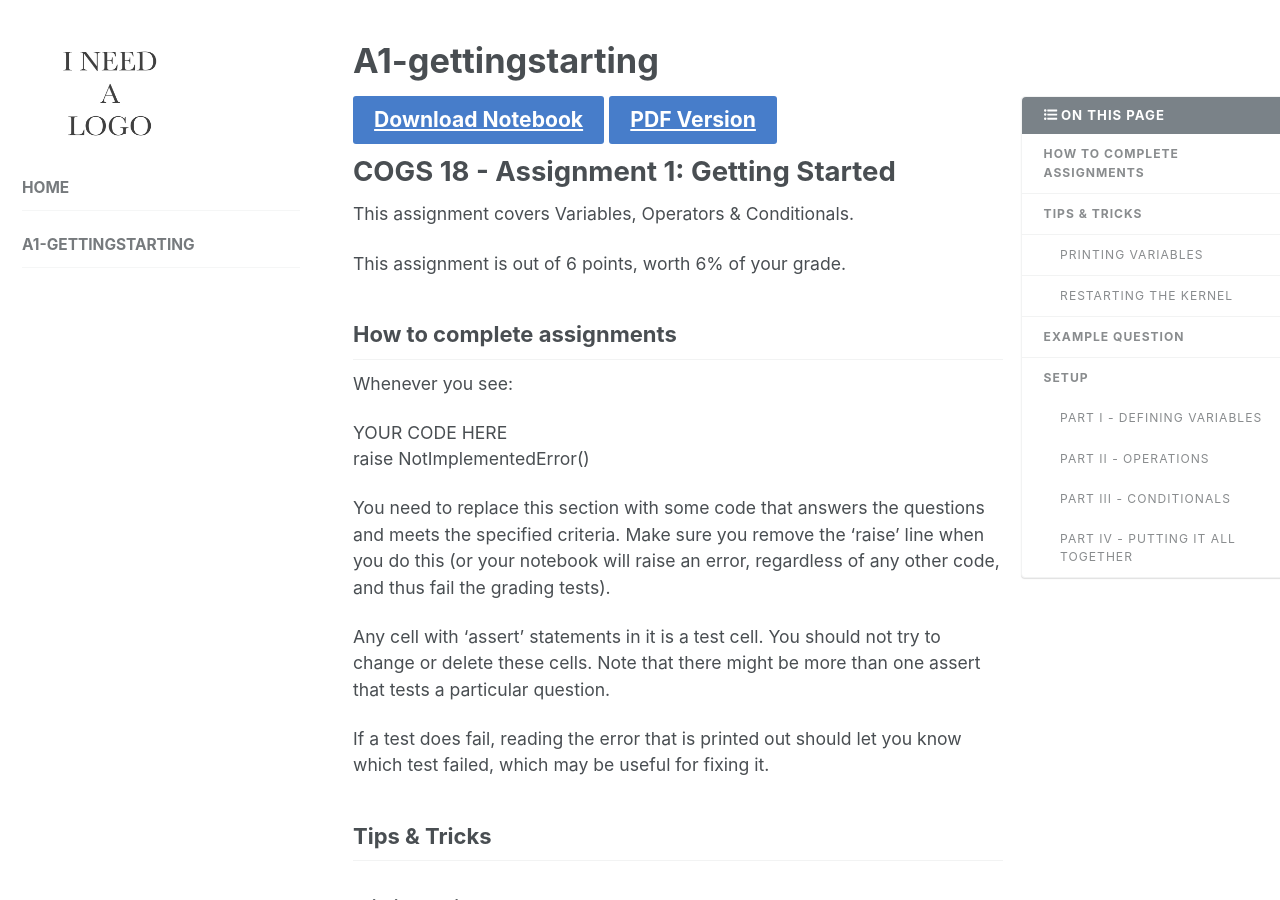
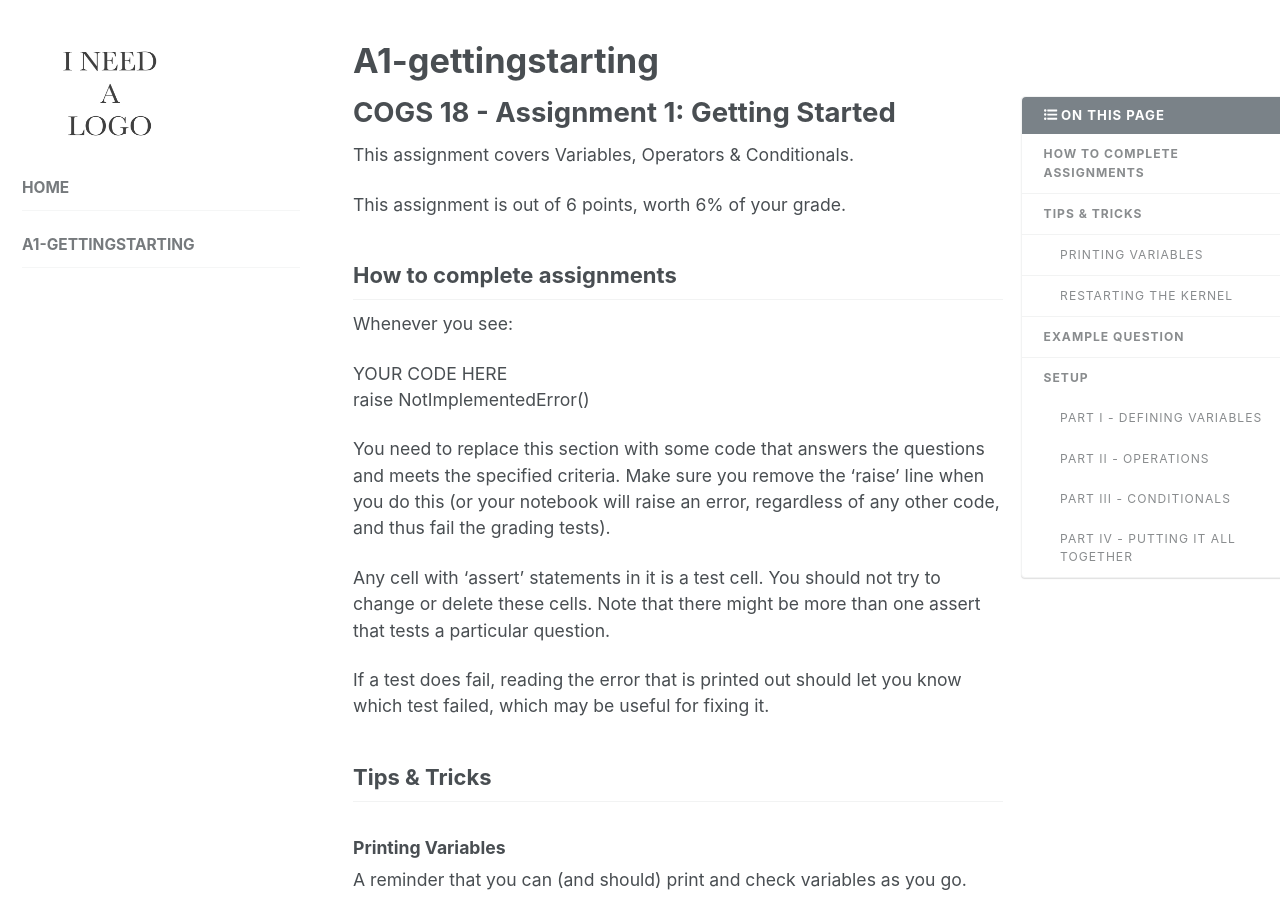
Before and after one commit to madihahaque/Assignments, a Jekyll site: the page built from _chapters/A1-GettingStarting.md, in a window 1280 px wide and 900 px high. Built offline with Jekyll 4.4.1, drawn with Linux system fonts in a browser that asks for light colours; nearby versions of some CDN libraries; comment, search, counter and statistics services are not loaded; some of the changed lines change nothing that is shown.

Commit message:
push draft assgn

```diff
--- a/_chapters/A1-GettingStarting.md
+++ b/_chapters/A1-GettingStarting.md
@@ -1,6 +1,4 @@
 ---
-download_link: assets/downloads/A1-GettingStarting.ipynb.zip
-pdf_link: assets/pdf/A1-GettingStarting.pdf
 title: 'A1-gettingstarting'
 permalink: '/chapters/A1-GettingStarting'
 previouschapter:
@@ -11,7 +9,6 @@ nextchapter:
   title: ''
 redirect_from:
   - '/chapters/a1-gettingstarting'
-  - '/'
 ---
 
 # COGS 18 - Assignment 1: Getting Started
--- a/_config.yml
+++ b/_config.yml
@@ -8,7 +8,7 @@ name                     : "Tom Donoghue"
 description              : ""
 url                      : https://cogs18.github.io/Assignments # the base hostname & protocol for your site e.g. "https://mmistakes.github.io"
 baseurl                  : "" # the subpath of your site, e.g. "/blog". Defaults to "/"
-repository               : #COGS108/Tutorials # GitHub username/repo-name for this site
+repository               : # GitHub username/repo-name for this site
 teaser                   : # path of fallback teaser image, e.g. "/assets/images/500x300.png"
 footer                   : false # Whether to include a footer with the built site
 masthead                 : true  # Whether to include a masthead (header/navbar) with the site.
@@ -16,8 +16,8 @@ masthead_logo            : images/logo/logo.png
 
 # Button settings
 add_interact_button      : false  # Whether to add a button link to an interactive version of the notebook
-add_download_button      : true  # Whether to add a button link to download a copy of the notebook
-add_pdf_button           : true  # Whether to add a button link to pdf copies of the notebooks
+add_download_button      : false  # Whether to add a button link to download a copy of the notebook
+add_pdf_button           : false  # Whether to add a button link to pdf copies of the notebooks
 
 # Textbook settings
 hub_url                  : https://mybinder.org # The URL for your JupyterHub/BinderHub.
--- a/_data/navigation.yml
+++ /dev/null
@@ -1,6 +0,0 @@
-# main links
-#main:
-#  - title: "Syllabus"
-#    url: /assets/documents/syllabus.pdf
-#  - title: "Schedule"
-#    url: /assets/documents/schedule.pdf
```
Also changed, not shown: 7 other files.
